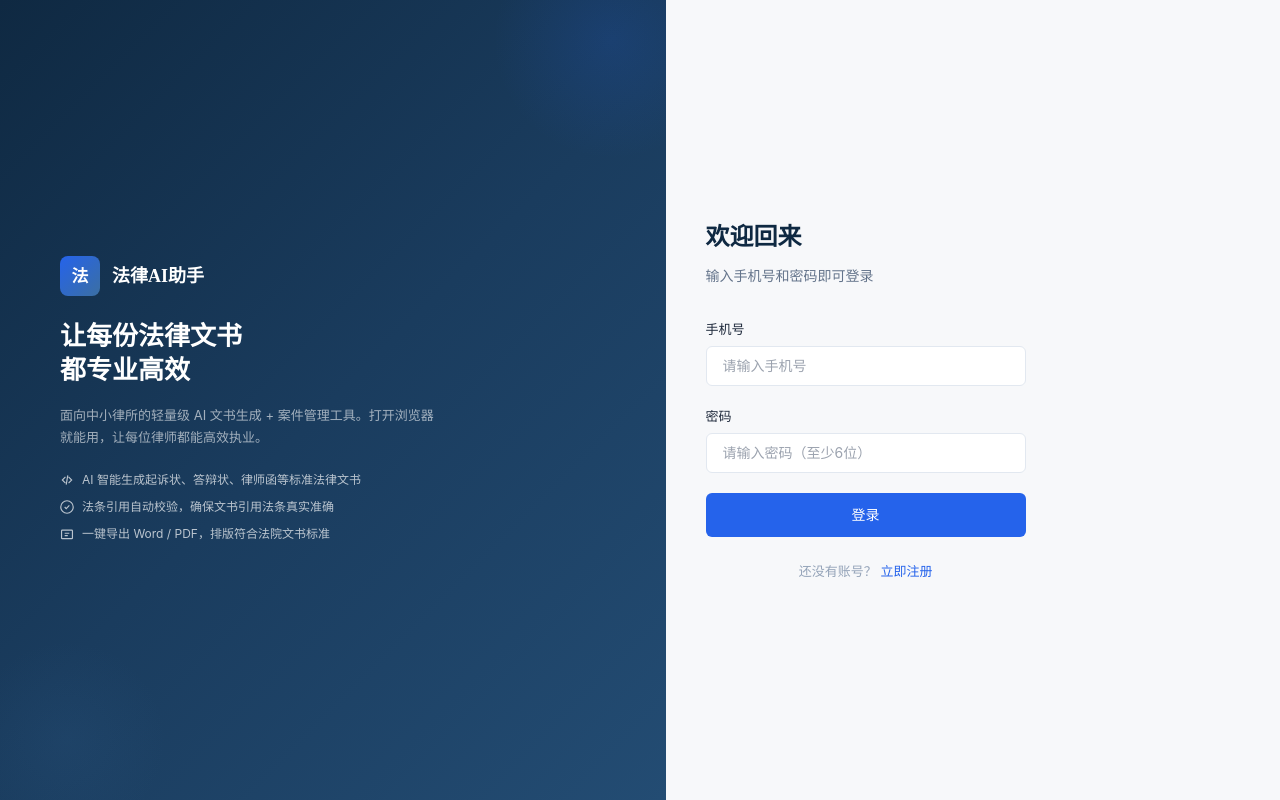
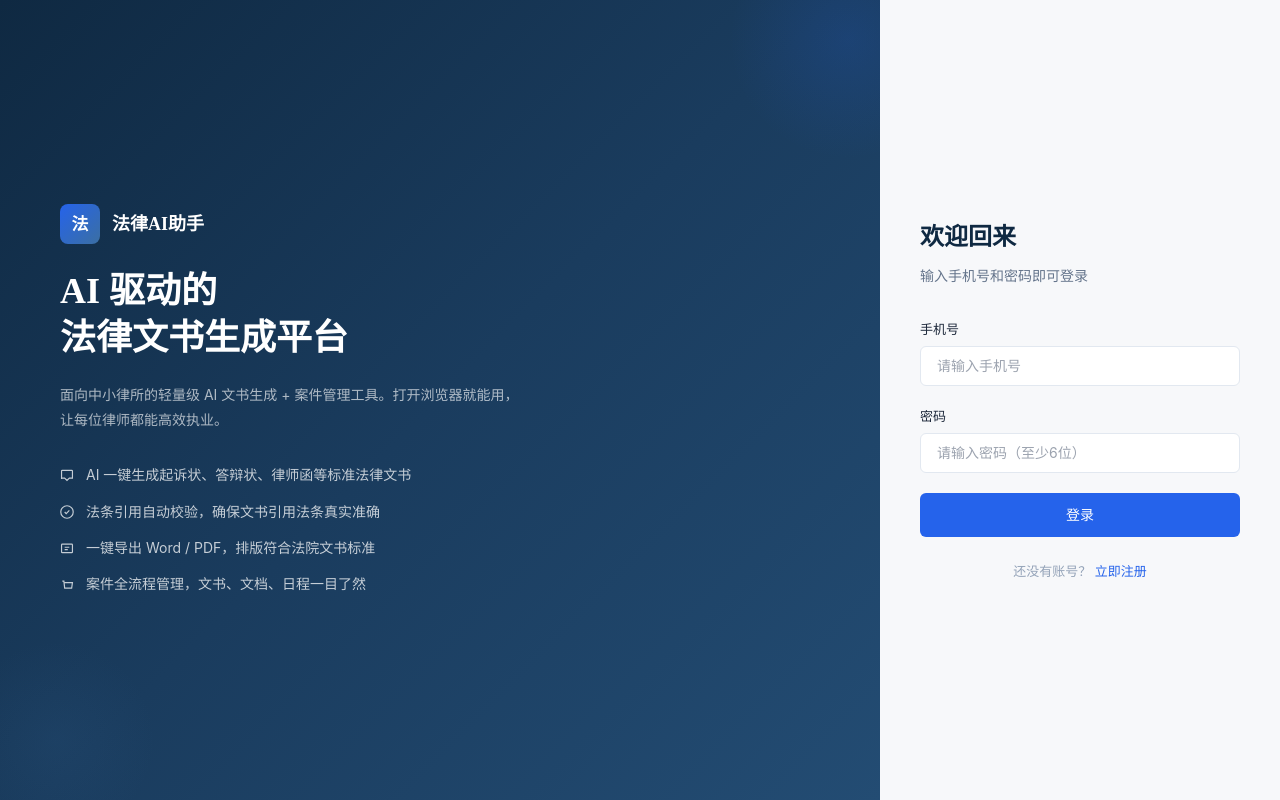
Before and after one commit to qiuli55/SaaS, a Vue app in the folder frontend/: page /login in a window 1280 px wide. Built offline with nearby package versions, Linux system fonts and the light colour scheme.

Commit message:
登录页左侧扩展占大头: 移除52%限制, 标题36px, 4个特性16px图标

```diff
--- a/frontend/src/assets/main.css
+++ b/frontend/src/assets/main.css
@@ -662,7 +662,6 @@ body {
 
 .login-left {
   flex: 1;
-  max-width: 52%;
   background: linear-gradient(135deg, var(--navy-900), var(--navy-800), var(--navy-700));
   display: flex;
   flex-direction: column;
@@ -720,33 +719,33 @@ body {
 
 .login-hero-title {
   font-family: 'Noto Serif SC', serif;
-  font-size: 26px;
+  font-size: 36px;
   font-weight: 600;
   color: white;
   line-height: 1.3;
-  margin-bottom: 16px;
+  margin-bottom: 20px;
   position: relative;
   z-index: 1;
 }
 
 .login-hero-desc {
-  font-size: 13px;
-  color: rgba(255,255,255,0.6);
-  line-height: 1.7;
-  max-width: 380px;
-  margin-bottom: 22px;
+  font-size: 14px;
+  color: rgba(255,255,255,0.65);
+  line-height: 1.8;
+  max-width: 460px;
+  margin-bottom: 32px;
   position: relative;
   z-index: 1;
 }
 
-.login-features { display: flex; flex-direction: column; gap: 8px; position: relative; z-index: 1; }
+.login-features { display: flex; flex-direction: column; gap: 14px; position: relative; z-index: 1; }
 
 .login-feature {
   display: flex;
   align-items: center;
-  gap: 8px;
-  color: rgba(255,255,255,0.7);
-  font-size: 12px;
+  gap: 12px;
+  color: rgba(255,255,255,0.75);
+  font-size: 14px;
 }
 
 .login-feature svg {
--- a/frontend/src/views/LoginView.vue
+++ b/frontend/src/views/LoginView.vue
@@ -6,20 +6,24 @@
         <div class="login-brand-icon">法</div>
         <span class="login-brand-text">法律AI助手</span>
       </div>
-      <h1 class="login-hero-title">让每份法律文书<br />都专业高效</h1>
+      <h1 class="login-hero-title">AI 驱动的<br />法律文书生成平台</h1>
       <p class="login-hero-desc">面向中小律所的轻量级 AI 文书生成 + 案件管理工具。打开浏览器就能用，让每位律师都能高效执业。</p>
       <div class="login-features">
         <div class="login-feature">
-          <svg width="14" height="14" viewBox="0 0 18 18" fill="none" stroke="currentColor" stroke-width="1.5" style="display:inline;flex-shrink:0;width:14px;height:14px"><path d="M7 13l-4-4 4-4"/><path d="M11 5l4 4-4 4"/><path d="M10 3L8 15"/></svg>
-          <span>AI 智能生成起诉状、答辩状、律师函等标准法律文书</span>
+          <svg width="16" height="16" viewBox="0 0 18 18" fill="none" stroke="currentColor" stroke-width="1.5" style="display:inline;flex-shrink:0;width:16px;height:16px"><path d="M2 13h4l3 3 3-3h4V4a1 1 0 00-1-1H3a1 1 0 00-1 1v10z"/></svg>
+          <span>AI 一键生成起诉状、答辩状、律师函等标准法律文书</span>
         </div>
         <div class="login-feature">
-          <svg width="14" height="14" viewBox="0 0 18 18" fill="none" stroke="currentColor" stroke-width="1.5" style="display:inline;flex-shrink:0;width:14px;height:14px"><circle cx="9" cy="9" r="8"/><path d="M6 9l2 2 4-4"/></svg>
+          <svg width="16" height="16" viewBox="0 0 18 18" fill="none" stroke="currentColor" stroke-width="1.5" style="display:inline;flex-shrink:0;width:16px;height:16px"><circle cx="9" cy="9" r="8"/><path d="M6 9l2 2 4-4"/></svg>
           <span>法条引用自动校验，确保文书引用法条真实准确</span>
         </div>
         <div class="login-feature">
-          <svg width="14" height="14" viewBox="0 0 18 18" fill="none" stroke="currentColor" stroke-width="1.5" style="display:inline;flex-shrink:0;width:14px;height:14px"><rect x="2" y="4" width="14" height="11" rx="1"/><path d="M6 8h6M6 11h4"/></svg>
+          <svg width="16" height="16" viewBox="0 0 18 18" fill="none" stroke="currentColor" stroke-width="1.5" style="display:inline;flex-shrink:0;width:16px;height:16px"><rect x="2" y="4" width="14" height="11" rx="1"/><path d="M6 8h6M6 11h4"/></svg>
           <span>一键导出 Word / PDF，排版符合法院文书标准</span>
+        </div>
+        <div class="login-feature">
+          <svg width="16" height="16" viewBox="0 0 18 18" fill="none" stroke="currentColor" stroke-width="1.5" style="display:inline;flex-shrink:0;width:16px;height:16px"><path d="M3 4h2l1 9h9l1-7H6"/><circle cx="9" cy="20" r="1"/><circle cx="15" cy="20" r="1"/></svg>
+          <span>案件全流程管理，文书、文档、日程一目了然</span>
         </div>
       </div>
     </div>
```
